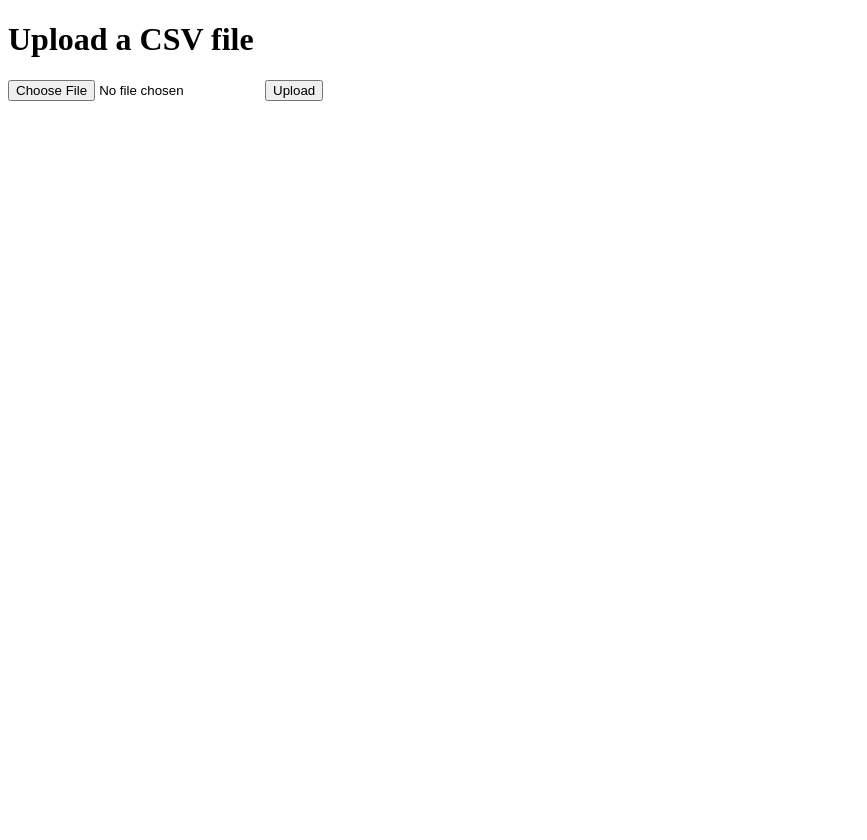
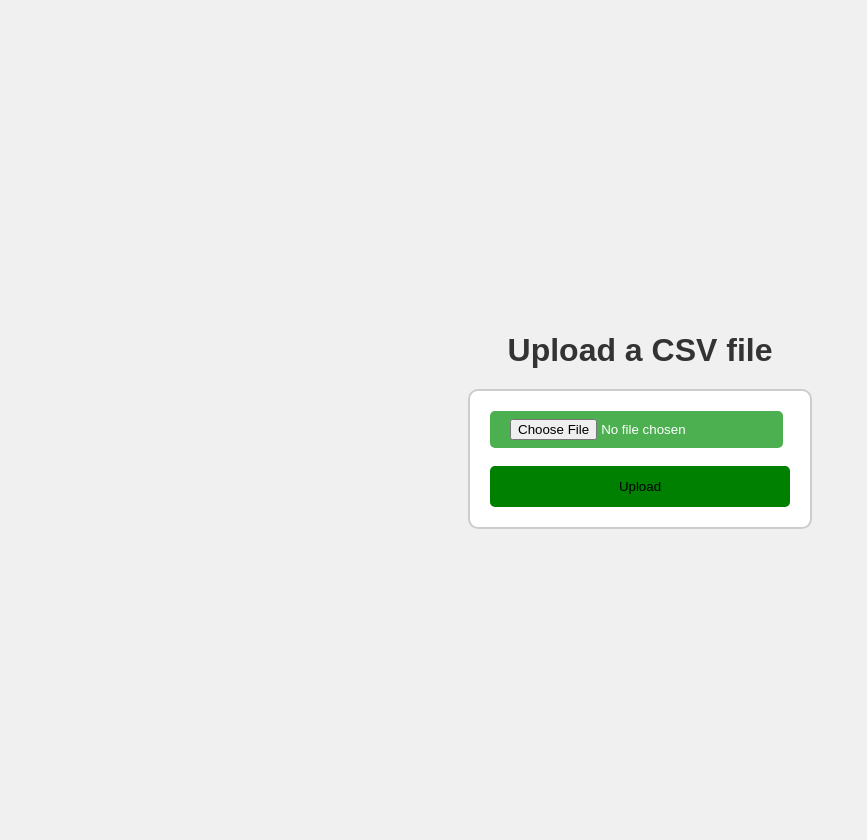
Before and after one commit to SaberHardy/FlaskFastAPI, a Flask app: page / in a window 1280 px wide. Shown: the whole page, without its empty margins (0-867 px from the left). Before the commit the page ends 101 px from the top, so only its background shows below. Run offline with Flask 3, Linux system fonts and the light colour scheme.

Commit message:
style upload page

```diff
--- a/templates/upload.html
+++ b/templates/upload.html
@@ -1,13 +1,77 @@
 <!DOCTYPE html>
 <html>
 <head>
-  <title>CSV File Upload</title>
+    <title>CSV File Upload</title>
+    <style>
+        body {
+          font-family: Arial, sans-serif;
+          background-color: #f0f0f0;
+          padding: 20px;
+          margin: 0;
+          display: flex;
+          flex-direction: column;
+          align-items: center;
+          justify-content: center;
+          min-height: 100vh;
+        }
+        h1 {
+          color: #333;
+          margin-bottom: 20px;
+        }
+        form {
+          border: 2px solid #ccc;
+          padding: 20px;
+          background-color: #fff;
+          border-radius: 10px;
+          width: 300px;
+          max-width: 100%;
+        }
+        .custom-file-input {
+          display: inline-block;
+          padding: 8px 20px;
+          cursor: pointer;
+          font-size: 14px;
+          font-weight: bold;
+          text-align: center;
+          text-decoration: none;
+          outline: none;
+          color: #fff;
+          background-color: #4CAF50;
+          border: none;
+          border-radius: 5px;
+          transition: background-color 0.3s;
+        }
+        .custom-file-input:hover {
+          background-color: #45a049;
+        }
+        .custom-file-input:active {
+          background-color: #3e8e41;
+        }
+<!--        .custom-file-input input {-->
+<!--          display: none;-->
+<!--        }-->
+      .upload-btn {
+      background-color: green;
+      width: 100%;
+      padding: 13px;
+      border: none;
+      border-radius: 5px;
+      }
+
+      .upload-btn:hover {
+        cursor: pointer;
+      }
+
+    </style>
 </head>
 <body>
 <h1>Upload a CSV file</h1>
 <form action="/upload" method="post" enctype="multipart/form-data">
-  <input type="file" name="file" accept=".csv" required>
-  <input type="submit" value="Upload">
+    <label for="file" class="custom-file-input">
+        <input type="file" name="file" id="file" accept=".csv" required>
+    </label>
+    <br><br>
+    <input class="upload-btn" type="submit" value="Upload">
 </form>
 </body>
 </html>
```
